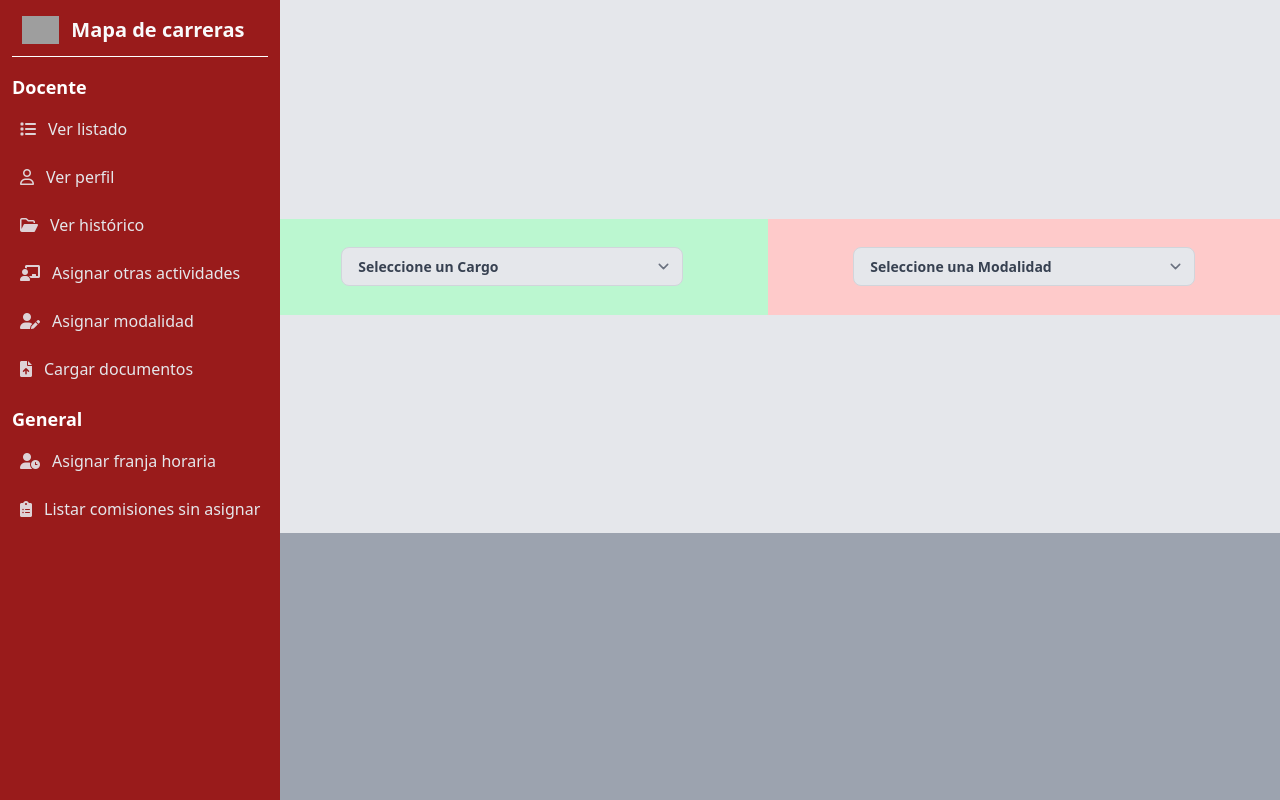
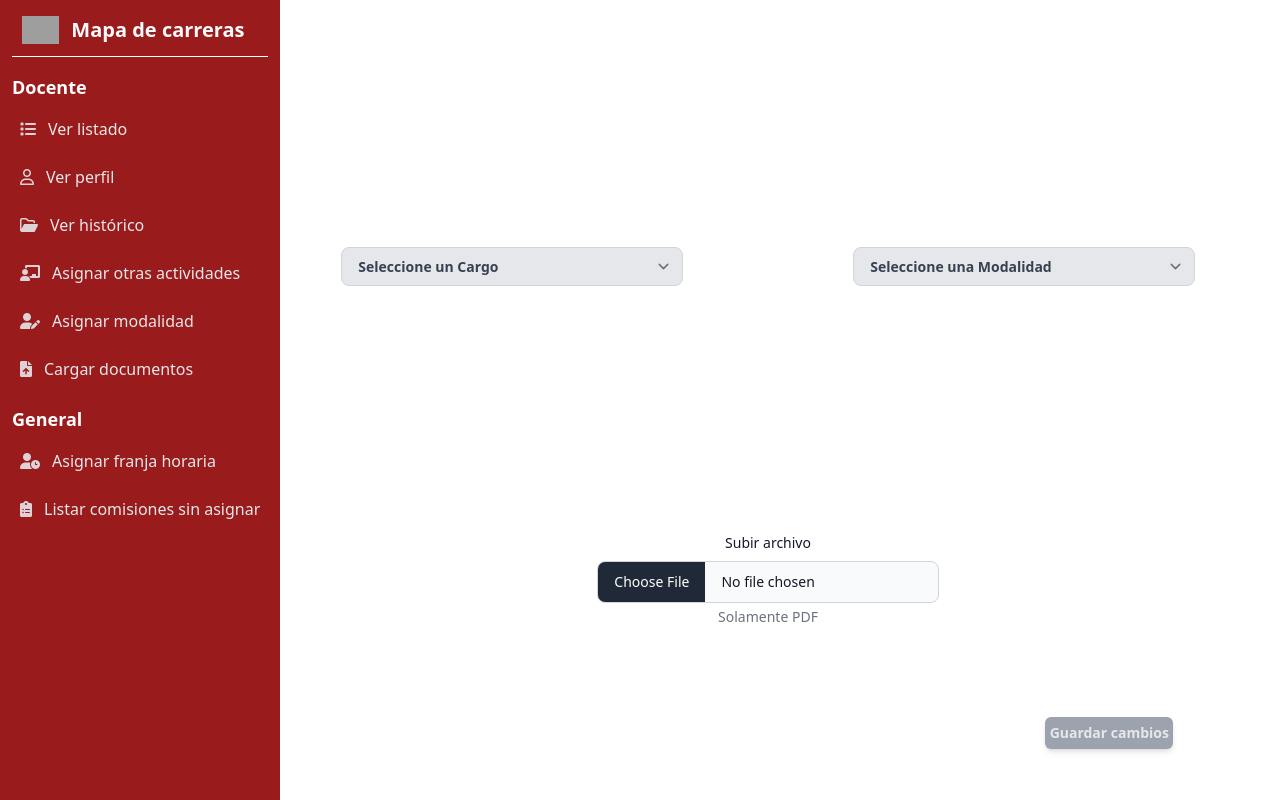
Before and after one commit to knbnunez/mapa-de-carrera, a Django app: template App/templates/docente_modalidad.html in a window 1280 px wide. Run offline with Django 4.2, Linux system fonts and the light colour scheme; the template is opened without the code that fills it, so the values that code supplies are empty; some libraries are stand-ins or nearby versions; grey boxes are pictures that could not be loaded.

Commit message:
falta avanzar con la inclusión del form para la pantalla asignar-modalidad

```diff
--- a/App/templates/docente_modalidad.html
+++ b/App/templates/docente_modalidad.html
@@ -111,12 +111,14 @@
 </div>
 {% endblock %}
 
+<!-- METER TODO EN UN FORM, INVESTIGAT ANTES... -->
+
 {% block body-content %}
-    <div class="h-2/3 sm:ml-64 flex bg-gray-200 items-center justify-evenly flex-col">
-        <div class="h-24 w-full bg-yellow-100 flex items-center justify-center">
+    <div class="h-2/3 sm:ml-64 flex items-center justify-evenly flex-col">
+        <div class="h-24 w-full flex items-center justify-center">
 
             <!-- Dropdown-list Cargo -->
-            <div class="h-full w-full bg-green-200 flex flex-col items-center justify-center">
+            <div class="h-full w-full flex flex-col items-center justify-center">
                 <select id="select-cargo" class="h-2/5 w-2/3 pl-4 bg-gray-200 border border-gray-300 text-gray-700 text-sm font-semibold rounded-lg focus:ring-gray-300 focus:border-gray-300" onchange="mostrarDatos()">
                     <option disabled selected>Seleccione un Cargo</option>
                     {% for cargo in cargos %}
@@ -126,7 +128,7 @@
             </div>
 
             <!-- Dropdown-list Modalidad -->
-            <div class="h-full w-full bg-red-200 flex flex-col items-center justify-center">
+            <div class="h-full w-full flex flex-col items-center justify-center">
                 <select id="select-modalidad" class="h-2/5 w-2/3 pl-4 bg-gray-200 border border-gray-300 text-gray-700 text-sm font-semibold rounded-lg focus:ring-gray-300 focus:border-gray-300">
                     <option disabled selected>Seleccione una Modalidad</option>
                     {% for modalidad in modalidades %}
@@ -161,8 +163,20 @@
         </div>
 
     </div>
-    <div class="h-1/3 sm:ml-64 flex flex-row bg-gray-400">
+    <div class="h-1/6 sm:ml-64 flex flex-col items-center justify-start">
+        <label class="block mb-2 text-sm font-medium text-gray-900" for="file_input">Subir archivo</label>
+        <input class="block w-1/3 text-sm text-gray-900 border border-gray-300 rounded-lg cursor-pointer bg-gray-50 dark:text-gray-400 focus:outline-none dark:bg-gray-700 dark:border-gray-600 dark:placeholder-gray-400" aria-describedby="file_input_help" id="file_input" type="file">
+        <p class="mt-1 text-sm text-gray-500 dark:text-gray-700" id="file_input_help">Solamente PDF</p>
+    </div>
 
+    <div class="h-1/6 sm:ml-64 flex flex-row">
+        <div class="w-1/3 h-full"></div>
+        <div class="w-1/3 h-full"></div>
+        <div class="w-1/3 h-full flex items-center justify-center">
+            <button class="relative w-32 h-8 px-1 py-1 bg-gray-400 text-gray-200 rounded-md shadow-md hover:bg-gray-500 text-sm font-semibold">
+                Guardar cambios
+            </button>
+        </div>
     </div>
 
     <script>
```
